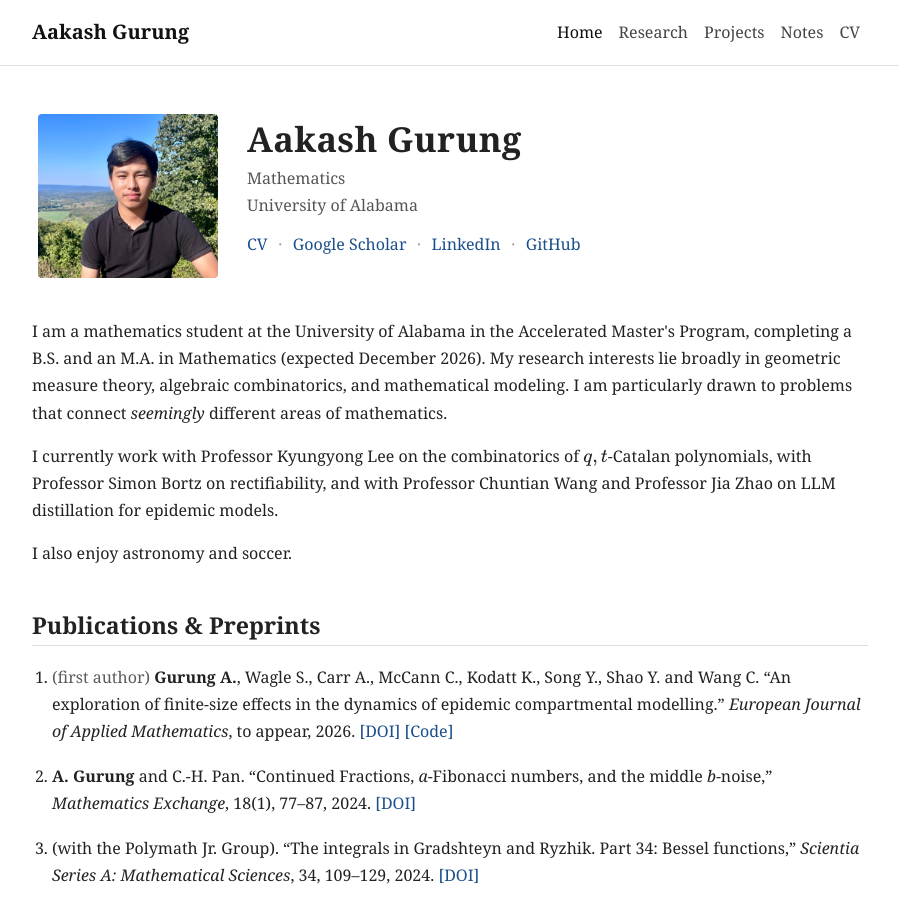
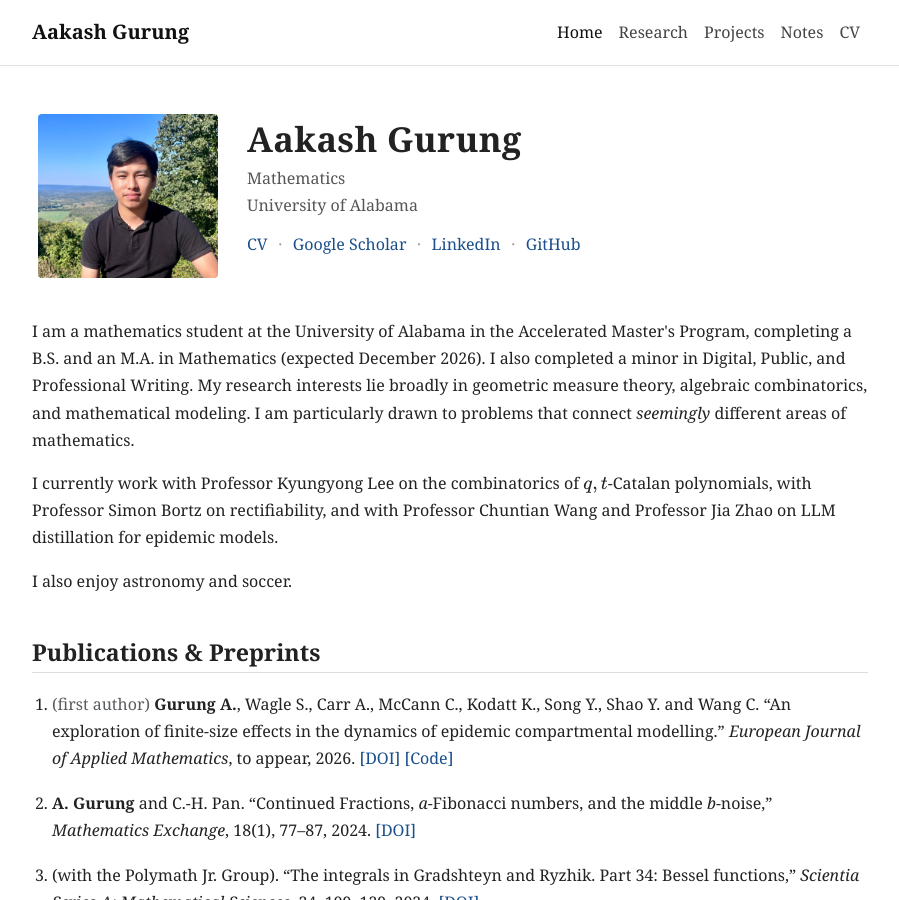
Before and after one commit to GrgAakash/grgaakash.github.io, a Jekyll site: the page built from index.md, in a window 1280 px wide and 900 px high. Shown: the whole window, without its empty margins (190-1089 px from the left). Built offline with Jekyll 4.4.1, drawn with Linux system fonts in a browser that asks for light colours.

Commit message:
Update homepage bio and AI-assisted mathematics notes.
Drop working-draft advertising, add the writing minor, and keep Palomar as the record.

Co-authored-by: Cursor <cursoragent@cursor.com>

```diff
--- a/index.md
+++ b/index.md
@@ -25,7 +25,7 @@ permalink: /
 
 <section class="home-section">
     <p>
-        I am a mathematics student at the University of Alabama in the Accelerated Master's Program, completing a B.S. and an M.A. in Mathematics (expected December 2026). My research interests lie broadly in geometric measure theory, algebraic combinatorics, and mathematical modeling. I am particularly drawn to problems that connect <em>seemingly</em> different areas of mathematics.
+        I am a mathematics student at the University of Alabama in the Accelerated Master's Program, completing a B.S. and an M.A. in Mathematics (expected December 2026). I also completed a minor in Digital, Public, and Professional Writing. My research interests lie broadly in geometric measure theory, algebraic combinatorics, and mathematical modeling. I am particularly drawn to problems that connect <em>seemingly</em> different areas of mathematics.
     </p>
     <p>
         I currently work with Professor Kyungyong Lee on the combinatorics of \(q,t\)-Catalan polynomials, with Professor Simon Bortz on rectifiability, and with Professor Chuntian Wang and Professor Jia Zhao on LLM distillation for epidemic models.
```
Also changed, not shown: projects.md (+9 -8 lines).
